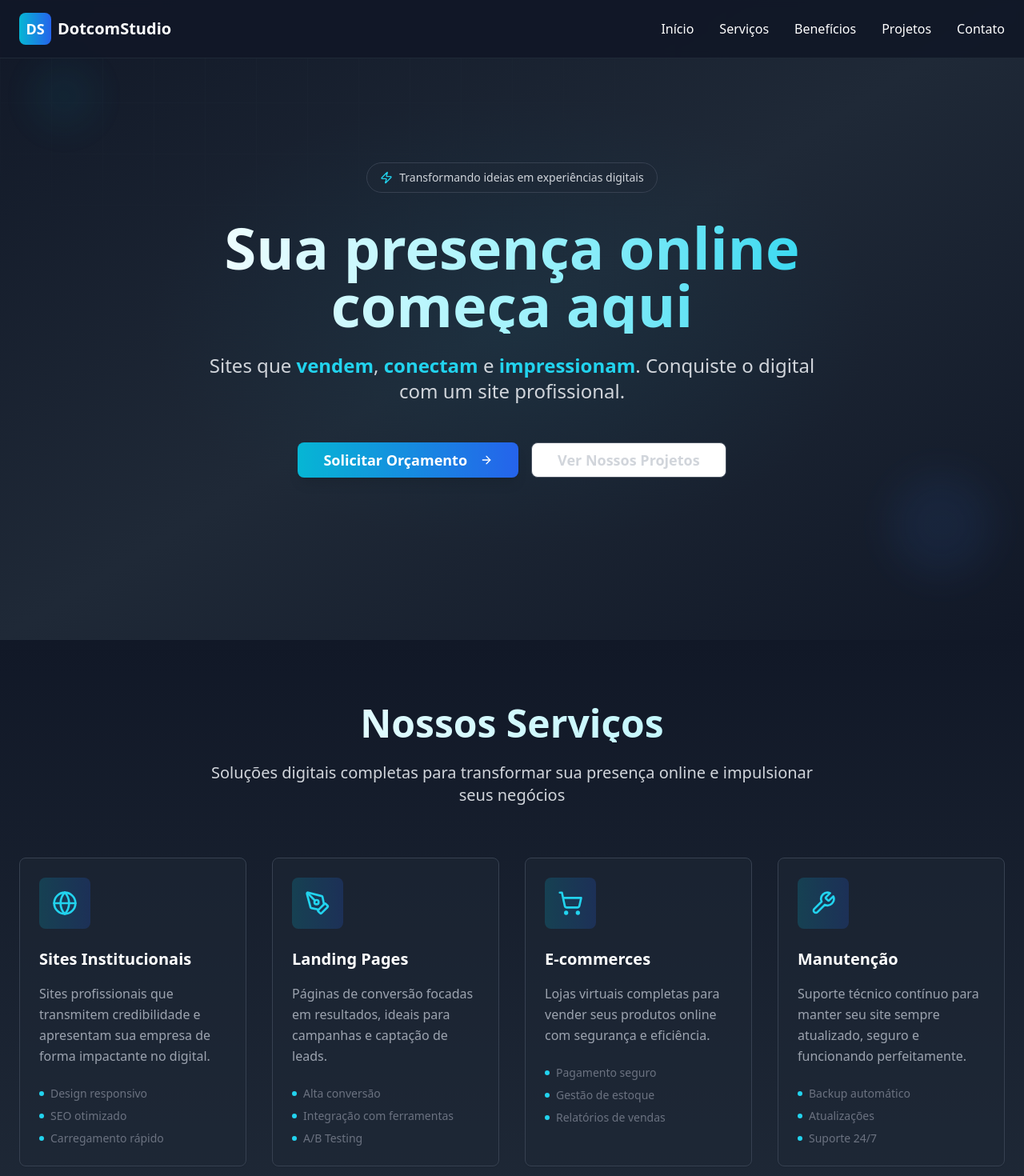
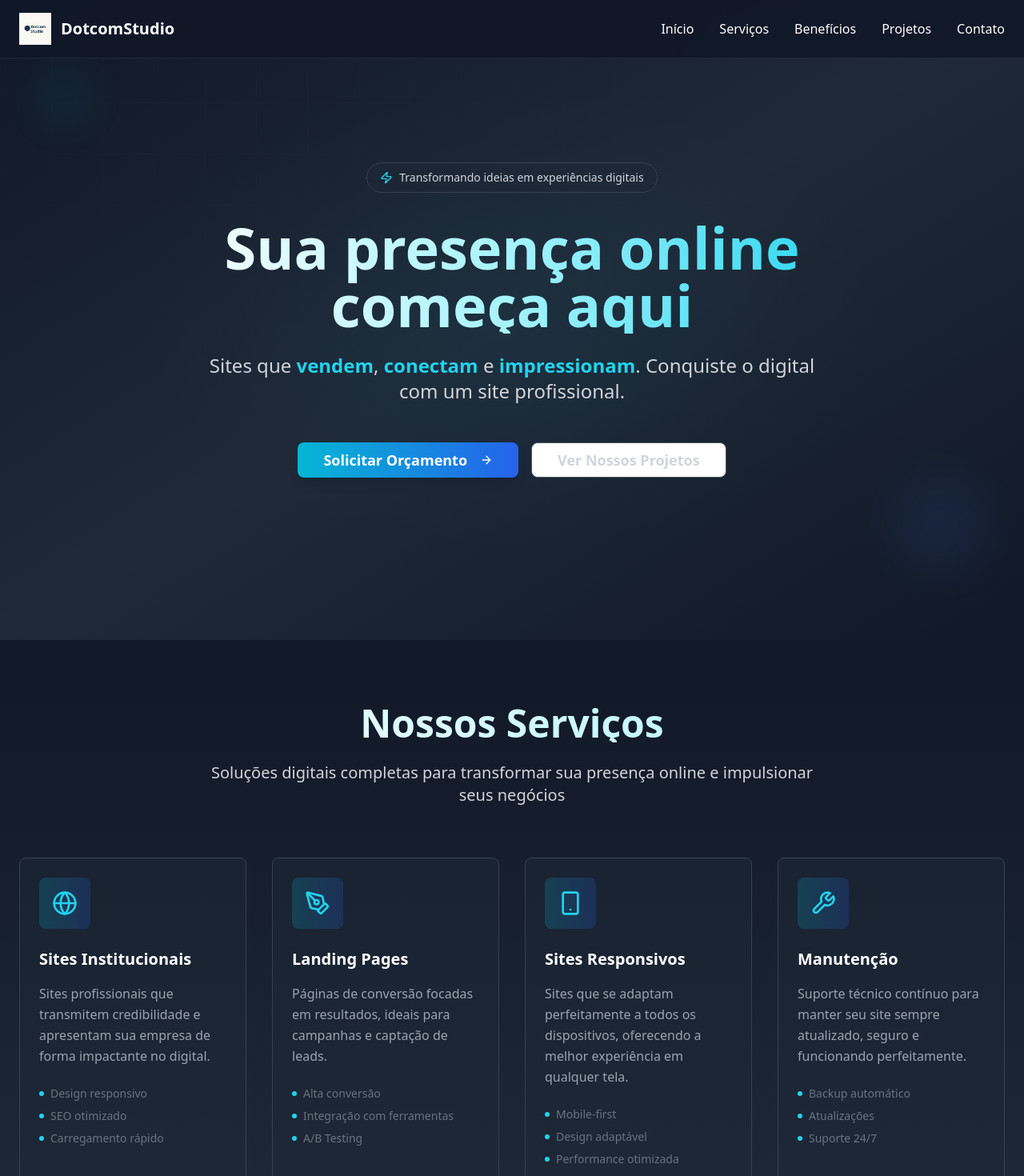
Before and after one commit to dotcomstudio87/dotcomstudio-digital-forge, a React (Vite) app: page / in a window 1280 px wide. Shown: the top 1470 px of the page at 80% size. Built offline with nearby package versions, Linux system fonts and the light colour scheme.

Commit message:
Refactor: Focus on landing pages and add Instagram link
- Removed e-commerce related content.
- Added Instagram link to contact section.
- Added company logo.

```diff
--- a/src/components/Footer.tsx
+++ b/src/components/Footer.tsx
@@ -9,10 +9,12 @@ const Footer = () => {
         <div className="grid grid-cols-1 md:grid-cols-4 gap-8">
           {/* Logo and Description */}
           <div className="col-span-1 md:col-span-2">
-            <div className="flex items-center space-x-2 mb-4">
-              <div className="w-10 h-10 bg-gradient-to-r from-cyan-500 to-blue-600 rounded-lg flex items-center justify-center">
-                <span className="text-white font-bold text-lg">DS</span>
-              </div>
+            <div className="flex items-center space-x-3 mb-4">
+              <img
+                src="/lovable-uploads/6c98830e-bba2-47cb-bb20-8342df7b6883.png"
+                alt="DotcomStudio Logo"
+                className="w-10 h-10 object-contain"
+              />
               <span className="text-xl font-bold text-white">DotcomStudio</span>
             </div>
             <p className="text-gray-400 mb-6 max-w-md leading-relaxed">
@@ -20,7 +22,7 @@ const Footer = () => {
               Desenvolvemos sites profissionais que vendem, conectam e impressionam.
             </p>
             <div className="flex space-x-4">
-              <a href="#" className="w-10 h-10 bg-gray-800 rounded-lg flex items-center justify-center hover:bg-cyan-500 transition-colors">
+              <a href="https://instagram.com/dotcomstudio" target="_blank" rel="noopener noreferrer" className="w-10 h-10 bg-gray-800 rounded-lg flex items-center justify-center hover:bg-cyan-500 transition-colors">
                 <Instagram className="w-5 h-5 text-gray-400 hover:text-white" />
               </a>
               <a href="#" className="w-10 h-10 bg-gray-800 rounded-lg flex items-center justify-center hover:bg-cyan-500 transition-colors">
--- a/src/components/Header.tsx
+++ b/src/components/Header.tsx
@@ -9,10 +9,12 @@ const Header = () => {
     <header className="fixed top-0 w-full bg-gray-900/95 backdrop-blur-sm border-b border-gray-800 z-50">
       <div className="container mx-auto px-6 py-4">
         <div className="flex items-center justify-between">
-          <div className="flex items-center space-x-2">
-            <div className="w-10 h-10 bg-gradient-to-r from-cyan-500 to-blue-600 rounded-lg flex items-center justify-center">
-              <span className="text-white font-bold text-lg">DS</span>
-            </div>
+          <div className="flex items-center space-x-3">
+            <img
+              src="/lovable-uploads/6c98830e-bba2-47cb-bb20-8342df7b6883.png"
+              alt="DotcomStudio Logo"
+              className="w-10 h-10 object-contain"
+            />
             <span className="text-xl font-bold">DotcomStudio</span>
           </div>
 
--- a/src/components/ServicesSection.tsx
+++ b/src/components/ServicesSection.tsx
@@ -1,6 +1,6 @@
 
 import React from 'react';
-import { Globe, ShoppingCart, Wrench, PenTool } from 'lucide-react';
+import { Globe, PenTool, Wrench, Smartphone } from 'lucide-react';
 import { Card, CardContent } from '@/components/ui/card';
 
 const services = [
@@ -17,10 +17,10 @@ const services = [
     features: ["Alta conversão", "Integração com ferramentas", "A/B Testing"]
   },
   {
-    icon: ShoppingCart,
-    title: "E-commerces",
-    description: "Lojas virtuais completas para vender seus produtos online com segurança e eficiência.",
-    features: ["Pagamento seguro", "Gestão de estoque", "Relatórios de vendas"]
+    icon: Smartphone,
+    title: "Sites Responsivos",
+    description: "Sites que se adaptam perfeitamente a todos os dispositivos, oferecendo a melhor experiência em qualquer tela.",
+    features: ["Mobile-first", "Design adaptável", "Performance otimizada"]
   },
   {
     icon: Wrench,
```
Also changed, not shown: public/lovable-uploads/6c98830e-bba2-47cb-bb20-8342df7b6883.png (added).
